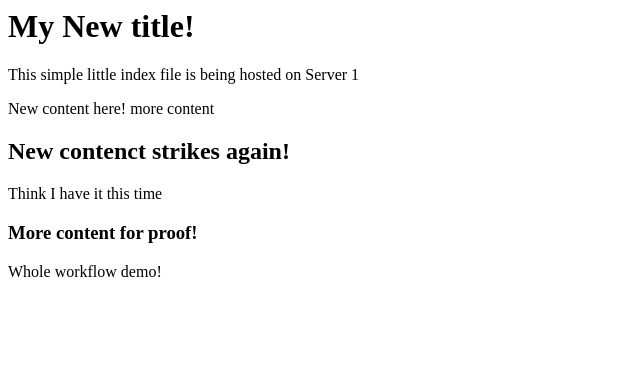
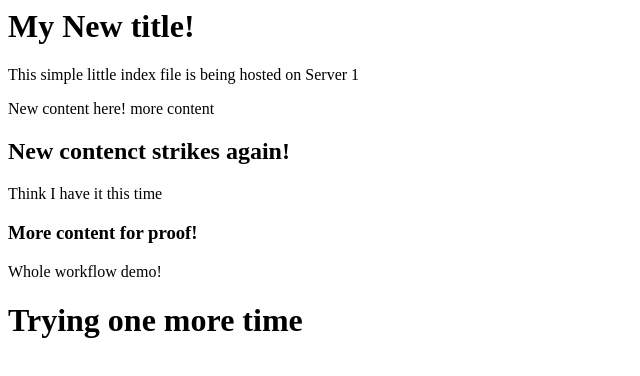
Before and after one commit to WSU-kduncan/cicd-3120-pattonsgirl-1, a plain HTML site: page index.html in a window 1280 px wide. Shown: the whole page, without its empty margins (0-640 px from the left). Drawn offline with Linux system fonts and the light colour scheme.

Commit message:
testing the flow

```diff
--- a/index.html
+++ b/index.html
@@ -12,6 +12,7 @@
     <p> Think I have it this time </p>
     <h3> More content for proof! </h3>
 	<p>Whole workflow demo!</p>
+   <h1>Trying one more time</h1>
 </body>
 
 </html>
```
